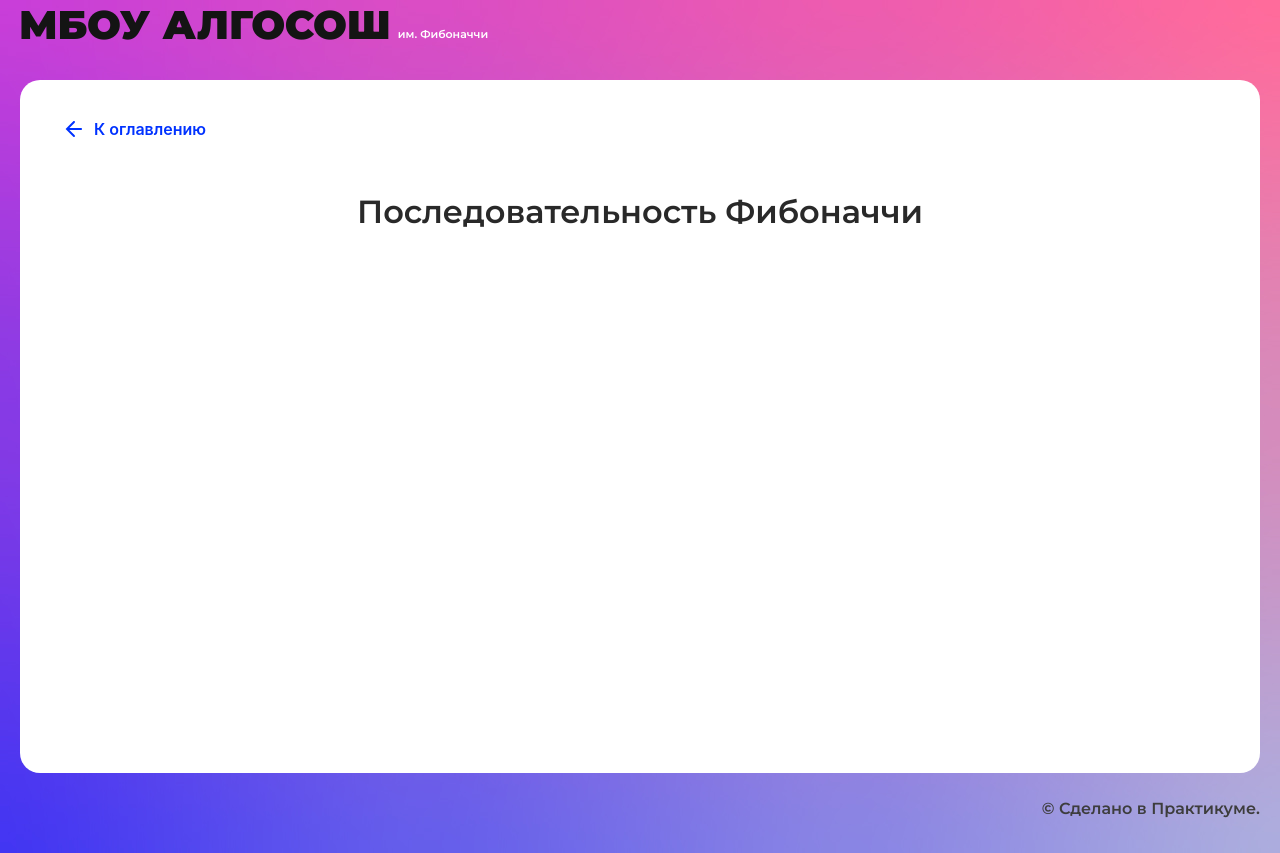
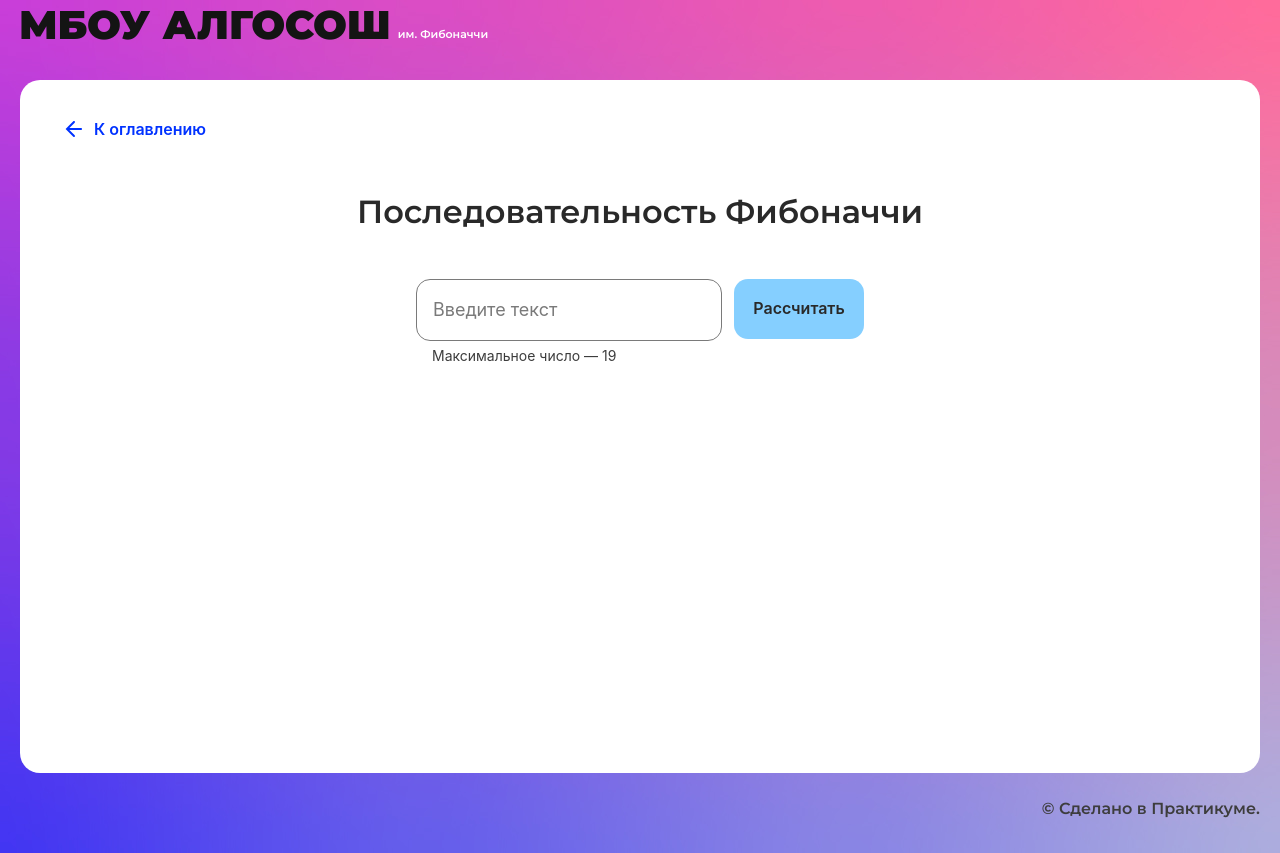
Before and after one commit to dvortsovs/algososh, a React (Create React App) app: page /fibonacci in a window 1280 px wide. Built offline with nearby package versions, Linux system fonts and the light colour scheme.

Commit message:
feat: add fibonacci component, fix string component

```diff
--- a/src/components/fibonacci-page/fibonacci-page.tsx
+++ b/src/components/fibonacci-page/fibonacci-page.tsx
@@ -1,10 +1,66 @@
-import React from "react";
-import { SolutionLayout } from "../ui/solution-layout/solution-layout";
+import React, {ChangeEvent, FormEvent, useState} from "react";
+import styles from "./fibonacci.module.css"
+import {SolutionLayout} from "../ui/solution-layout/solution-layout";
+import {Input} from "../ui/input/input";
+import {Button} from "../ui/button/button";
+import {Circle} from "../ui/circle/circle";
 
 export const FibonacciPage: React.FC = () => {
-  return (
-    <SolutionLayout title="Последовательность Фибоначчи">
+    const [value, setValue] = useState<string>('')
+    const [isLoad, setIsLoad] = useState(false)
+    const [arr, setArr] = useState<number[]>([])
 
-    </SolutionLayout>
-  );
+    const buttonHandler = (e: FormEvent) => {
+        e.preventDefault()
+        const number = Number(value)
+        if (number < 0 || number > 19) return
+        if (number === 0) return
+        setIsLoad(true)
+        const copyArr: number[] = []
+        let i = 0
+        const cycle = setInterval(() => {
+            if (i <= number) {
+                if (i === 0) {
+                    copyArr.push(0)
+                    i++
+                    setArr([...copyArr])
+                } else if (i === 1) {
+                    copyArr.push(1)
+                    i++
+                    setArr([...copyArr])
+                } else {
+                    const prev = copyArr[i - 2]
+                    const curr = copyArr[i - 1]
+                    const next = prev + curr
+                    copyArr.push(next)
+                    setArr([...copyArr])
+                    i++
+                }
+            } else {
+                setIsLoad(false)
+                clearInterval(cycle)
+            }
+        }, 500)
+    }
+
+    return (
+        <SolutionLayout title="Последовательность Фибоначчи">
+            <section className={styles.main}>
+                <form onSubmit={buttonHandler} className={styles.form}>
+                    <div className={styles.input}>
+                        <Input type={"number"} onChange={(e: ChangeEvent<HTMLInputElement>) => setValue(e.target.value)}
+                               value={value}
+                               max={19} isLimitText/>
+                        <Button text="Рассчитать" onClick={buttonHandler} isLoader={isLoad}/>
+                    </div>
+                </form>
+                <div className={styles.sequence}>
+                    {arr.map((num, index) => {
+                        const char = num.toString()
+                        return (<Circle key={index} index={index} letter={char}/>)
+                    })}
+                </div>
+            </section>
+        </SolutionLayout>
+    );
 };
--- /dev/null
+++ b/src/components/fibonacci-page/fibonacci.module.css
@@ -0,0 +1,24 @@
+.main {
+    display: flex;
+    flex-direction: column;
+    align-items: center;
+}
+
+.form {
+    min-width: 380px;
+    margin: 0 auto;
+    width: calc(100% - 720px);
+}
+
+.input {
+    display: flex;
+    gap: 12px;
+}
+
+.sequence {
+    display: grid;
+    grid-template-columns: repeat(10, auto);
+    column-gap: 16px;
+    row-gap: 78px;
+    margin: 48px 0 0;
+}
--- a/src/components/string/string.tsx
+++ b/src/components/string/string.tsx
@@ -1,4 +1,4 @@
-import React, {ChangeEvent, useState} from "react";
+import React, {ChangeEvent, FormEvent, useState} from "react";
 import styles from "./string.module.css";
 import {SolutionLayout} from "../ui/solution-layout/solution-layout";
 import {Input} from "../ui/input/input";
@@ -18,7 +18,8 @@ export const StringComponent: React.FC = () => {
         arr[secondIndex] = temp
     }
 
-    const buttonHandler = () => {
+    const buttonHandler = (e: FormEvent) => {
+        e.preventDefault()
         setIsLoad(true)
         const arr = string.toUpperCase().split('')
         if (arr.length < 2) {
@@ -30,16 +31,15 @@ export const StringComponent: React.FC = () => {
         let start = 0
         let end = arr.length - 1
         setPosition([start, end])
-        let recursion = setTimeout(function tick() {
+        const recursion = setInterval(() => {
             swap(arr, start, end)
             start++
             end--
             setArr([...arr])
             setPosition([start, end])
-            if (start < end) {
-                recursion = setTimeout(tick, 1000)
-            } else {
+            if (start > end) {
                 setIsLoad(false)
+                clearInterval(recursion)
             }
         }, 1000)
     }
@@ -47,7 +47,7 @@ export const StringComponent: React.FC = () => {
     return (
         <SolutionLayout title="Строка">
             <section className={styles.main}>
-                <form className={styles.form}>
+                <form onSubmit={buttonHandler} className={styles.form}>
                     <div className={styles.input}>
                         <Input onChange={(e: ChangeEvent<HTMLInputElement>) => setString(e.target.value)} value={string}
                                maxLength={11} isLimitText={true}/>
@@ -56,12 +56,12 @@ export const StringComponent: React.FC = () => {
                 </form>
                 <div className={styles.string}>
                     {arr.map((char, index) => {
-                        if (!isLoad) return <Circle state={ElementStates.Modified} letter={char}/>
+                        if (!isLoad) return <Circle key={index} state={ElementStates.Modified} letter={char}/>
                         if (index === position[0] || index === position[1])
-                            return (<Circle state={ElementStates.Changing} letter={char}/>)
+                            return (<Circle key={index} state={ElementStates.Changing} letter={char}/>)
                         if (index < position[0] || index > position[1])
-                            return (<Circle state={ElementStates.Modified} letter={char}/>)
-                        return (<Circle letter={char}/>)
+                            return (<Circle key={index} state={ElementStates.Modified} letter={char}/>)
+                        return (<Circle key={index} letter={char}/>)
                     })}
                 </div>
             </section>
```
